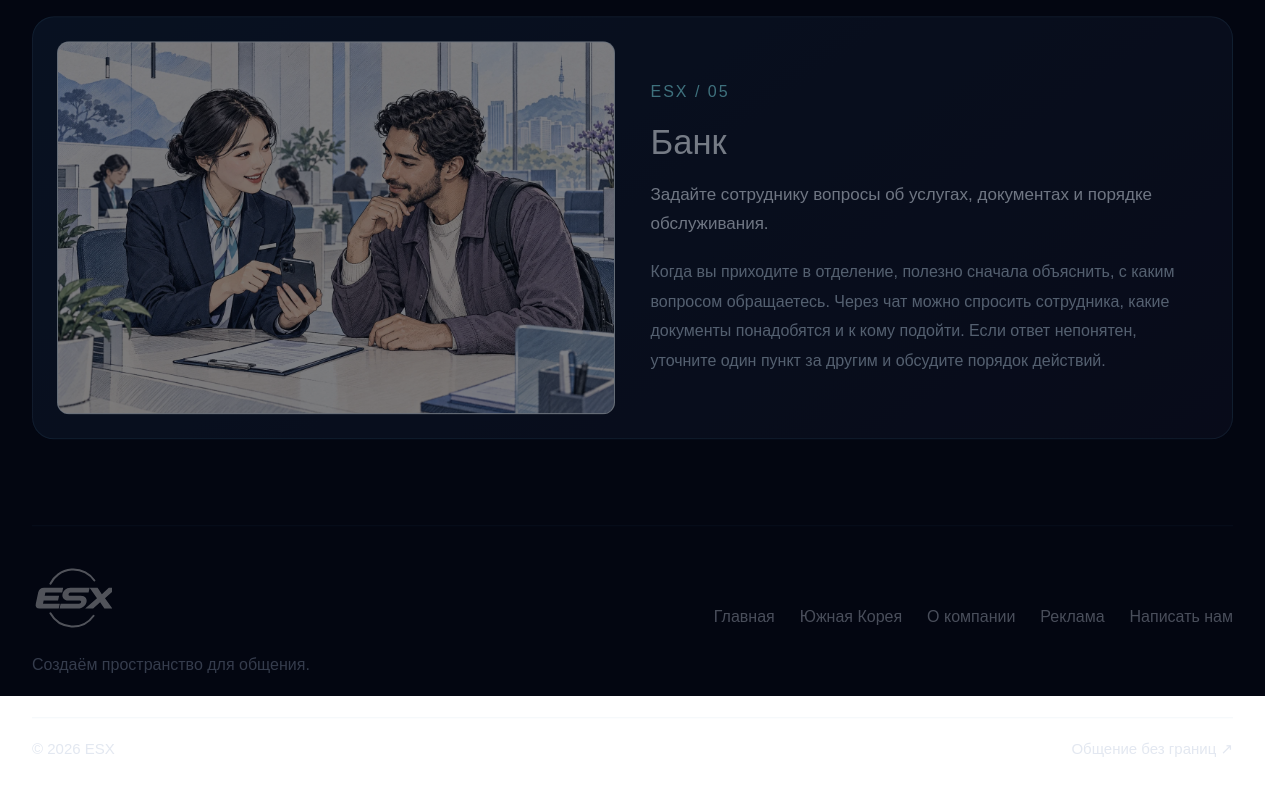
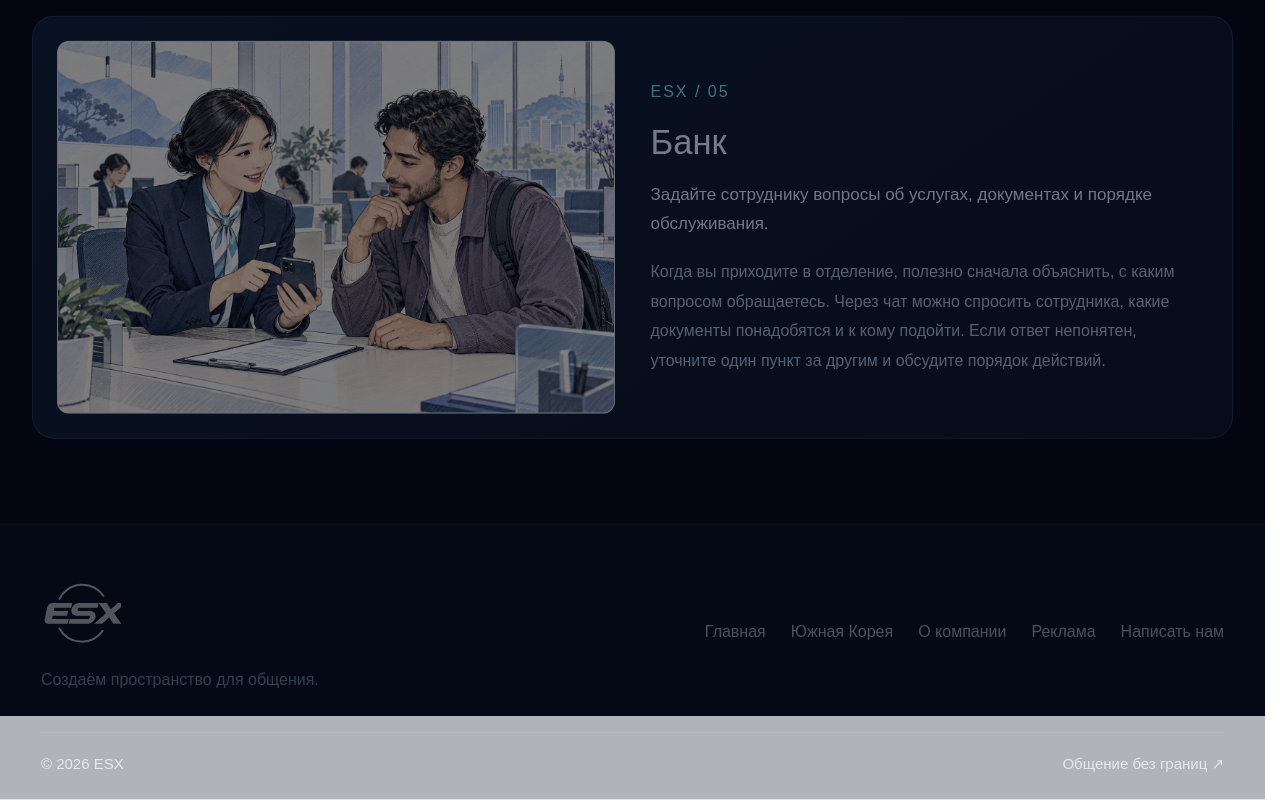
Before and after one commit to evgeniy210688-a11y/esx, a Next.js app: page / in a window 1280 px wide. Shown: the part 3270-4070 px from the top of the page. Built offline with nearby package versions, Linux system fonts and the light colour scheme.

Commit message:
Make site footer span the full viewport width

```diff
--- a/app/design/design.css
+++ b/app/design/design.css
@@ -342,9 +342,16 @@
 /* Soft defocused neon wallpaper inspired by the supplied reference. */
 .esx-site { background: #030611; min-height: 100dvh; box-sizing: border-box; display: flex; flex-direction: column; }
 .esx-site > .site-main { flex: 1 0 auto; width: 100%; margin: 0 auto; }
-.esx-site > .esx-footer { flex-shrink: 0; width: calc(100% - 64px); margin: auto auto 0; }
+.esx-site > .esx-footer {
+  flex-shrink: 0;
+  width: 100%;
+  max-width: none;
+  margin: auto 0 0;
+  padding: 48px clamp(32px, 3.2vw, 80px) 24px;
+  background: #0b1220;
+}
 @media (max-width: 760px) {
-  .esx-site > .esx-footer { width: calc(100% - 40px); }
+  .esx-site > .esx-footer { padding: 32px 20px 24px; }
 }
 .cyber-background {
   position: fixed;
```
